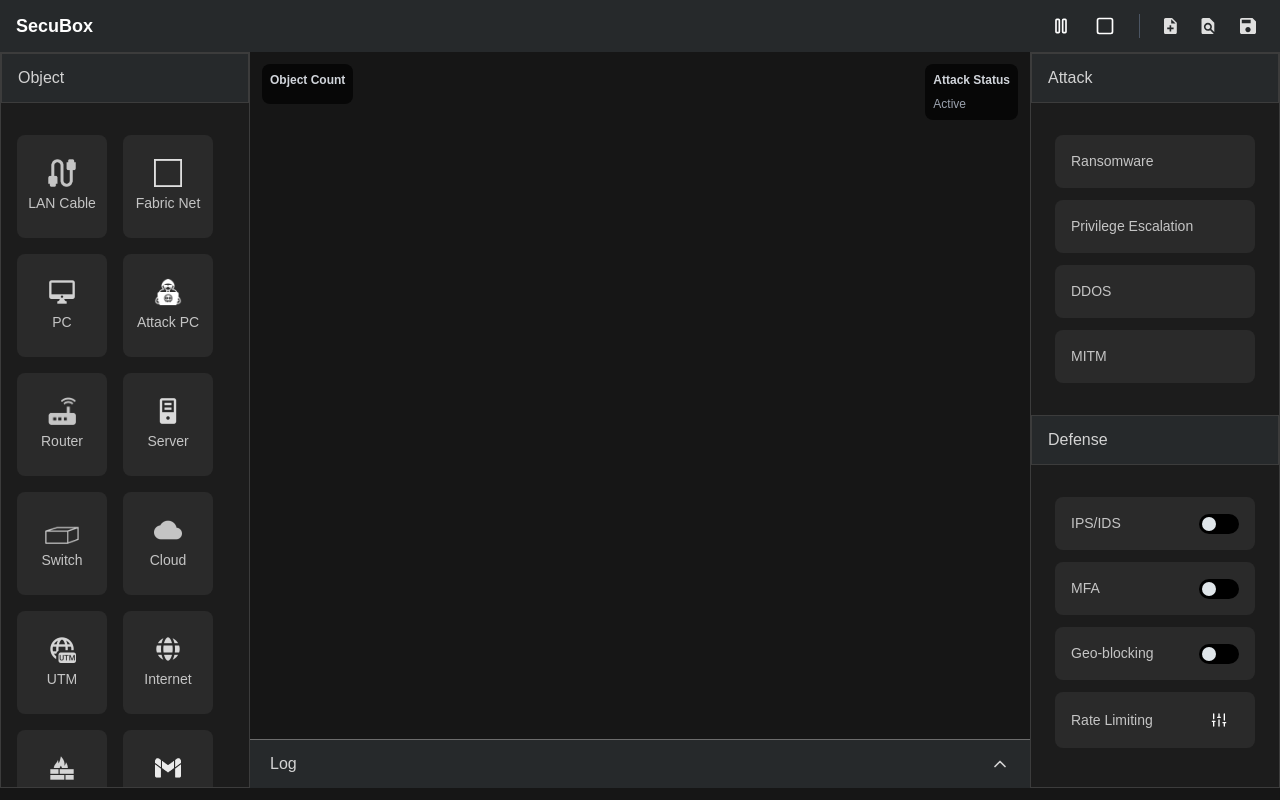
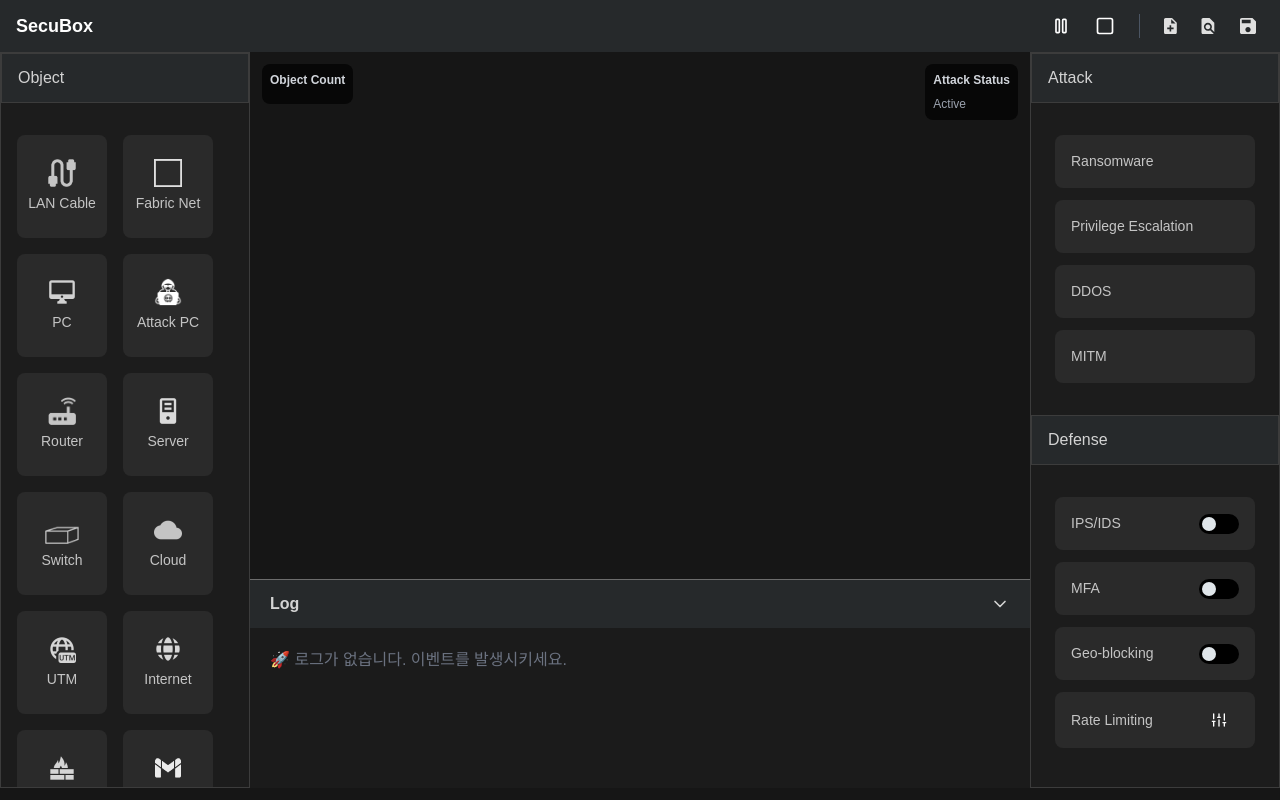
Before and after one commit to mjgwon24/secubox-front, a Next.js app: page / in a window 1280 px wide. Both pictures are taken after a click on the button 1105 px from the left and 26 px from the top of the page. Built offline with nearby package versions, Linux system fonts and the light colour scheme; a web font is replaced by a local one.

Commit message:
feat: log추가 실시간으로 처리하기

```diff
--- a/app/AttackContext.jsx
+++ b/app/AttackContext.jsx
@@ -113,7 +113,7 @@ export function AttackProvider({ children }) {
       x: 168,
       y: 168,
       width: 542,
-      height: 431,
+      height: 350,
     },
   ];
 
--- /dev/null
+++ b/app/LogContext.jsx
@@ -0,0 +1,25 @@
+"use client";
+
+import { createContext, useContext, useState } from "react";
+
+const LogContext = createContext();
+
+export default function LogProvider({ children }) {
+  const [logs, setLogs] = useState([]);
+
+  // **📌 로그 추가 함수 (전역 사용 가능)**
+  const addLog = (message) => {
+    const logMessage = `[${new Date().toLocaleTimeString()}] ${message}`;
+    console.log(logMessage);
+    setLogs((prevLogs) => [...prevLogs, logMessage]);
+  };
+
+  return (
+    <LogContext.Provider value={{ logs, setLogs, addLog }}>
+      {children}
+    </LogContext.Provider>
+  );
+}
+
+// **📌 전역적으로 사용 가능한 Hook**
+export const useLog = () => useContext(LogContext);
--- a/app/components/DraggableCable.jsx
+++ b/app/components/DraggableCable.jsx
@@ -1,8 +1,8 @@
 "use client";
 
-import {useCallback, useEffect, useRef, useState} from "react";
+import { useCallback, useEffect, useRef, useState } from "react";
 import { useAttack } from "@/app/AttackContext";
-
+import { useLog } from "../LogContext";
 export default function DraggableCable({
   id,
   initialX,
@@ -14,17 +14,32 @@ export default function DraggableCable({
   endX,
   endY,
 }) {
-  const [start, setStart] = useState({ x: startX ?? initialX ?? 0, y: startY ?? initialY ?? 0 });
-  const [end, setEnd] = useState({ x: endX ?? initialX + 100 ?? 100, y: endY ?? initialY + 100 ?? 100 });
+  const [start, setStart] = useState({
+    x: startX ?? initialX ?? 0,
+    y: startY ?? initialY ?? 0,
+  });
+  const [end, setEnd] = useState({
+    x: endX ?? initialX + 100 ?? 100,
+    y: endY ?? initialY + 100 ?? 100,
+  });
   const [startObject, setStartObject] = useState(null);
   const [endObject, setEndObject] = useState(null);
   const [activeCables, setActiveCables] = useState([]);
 
   const [isStartConnected, setIsStartConnected] = useState(false);
   const [isEndConnected, setIsEndConnected] = useState(false);
-  const { isAttacking, isPaused, isArranged, lastEndObject, setLastEndObject } = useAttack();
+  const { isAttacking, isPaused, isArranged, lastEndObject, setLastEndObject } =
+    useAttack();
+  const { addLog } = useLog();
 
-  const DDOS_ATTACK_FLOW = ["Attack PC", "Router", "Firewall", "Switch", "Server", "PC"];
+  const DDOS_ATTACK_FLOW = [
+    "Attack PC",
+    "Router",
+    "Firewall",
+    "Switch",
+    "Server",
+    "PC",
+  ];
   const DISTANCE_THRESHOLD = 30;
   const clamp = (value, min, max) => Math.min(Math.max(value, min), max);
 
@@ -36,7 +51,13 @@ export default function DraggableCable({
   // (Attack 옵션) DDOS Object 배치 후 케이블 연결 초기화
   useEffect(() => {
     if (isArranged) {
-      console.log(`[DEBUG] 0. isArranged: ${isArranged}, startX: ${startX}, startY: ${startY}, endX: ${endX}, endY: ${endY}`);
+      addLog(
+        `[DEBUG] 0. DDOS 장비 배치 완료. startX: ${startX}, startY: ${startY}, endX: ${endX}, endY: ${endY}`
+      );
+
+      console.log(
+        `[DEBUG] 0. isArranged: ${isArranged}, startX: ${startX}, startY: ${startY}, endX: ${endX}, endY: ${endY}`
+      );
       if (startX != null && startY != null) setStart({ x: startX, y: startY });
       if (endX != null && endY != null) setEnd({ x: endX, y: endY });
     }
@@ -46,7 +67,13 @@ export default function DraggableCable({
   useEffect(() => {
     // start, end 좌표 유효성 체크
     if (isNaN(start.x) || isNaN(start.y) || isNaN(end.x) || isNaN(end.y)) {
-      console.warn("[DEBUG] 1. Skipping findConnectedObject due to invalid coordinates.");
+      console.warn(
+        "[DEBUG] 1. Skipping findConnectedObject due to invalid coordinates."
+      );
+      addLog(
+        "[DEBUG] 1. Skipping findConnectedObject due to invalid coordinates."
+      );
+
       return;
     }
 
@@ -60,6 +87,7 @@ export default function DraggableCable({
           Math.abs(item.y + 20 - y) < DISTANCE_THRESHOLD
       );
       console.log(`[DEBUG] 1. Found at (${x}, ${y}): ${found?.name}`);
+      addLog(`[DEBUG] 1. Found at (${x}, ${y}): ${found?.name}`);
       return found?.name;
     };
 
@@ -69,7 +97,13 @@ export default function DraggableCable({
 
   // 2. 공격 시 케이블 순차 활성화 (일시정지/재개 포함)
   useEffect(() => {
-    console.log(`[DEBUG] 2. isAttacking: ${isAttacking}, startObject: ${startObject}, endObject: ${endObject}`);
+    console.log(
+      `[DEBUG] 2. isAttacking: ${isAttacking}, startObject: ${startObject}, endObject: ${endObject}`
+    );
+
+    addLog(
+      `[DEBUG] 2. isAttacking: ${isAttacking}, startObject: ${startObject}, endObject: ${endObject}`
+    );
 
     // 공격 중이고 startObject, endObject가 유효한 경우에만 진행
     if (isAttacking && startObject && endObject) {
@@ -79,14 +113,19 @@ export default function DraggableCable({
 
       console.log(`[DEBUG] 2. startIdx: ${startIdx}, endIdx: ${endIdx}`);
 
+      addLog(`[DEBUG] 2. startIdx: ${startIdx}, endIdx: ${endIdx}`);
       // Attack PC가 어느쪽에 있는지 체크
       const isAttackPCStart = startObject === "Attack PC";
       const isAttackPCEnd = endObject === "Attack PC";
-        const isAttackPCPresent = (isAttackPCStart && !isAttackPCEnd)  || (!isAttackPCStart && isAttackPCEnd);
+      const isAttackPCPresent =
+        (isAttackPCStart && !isAttackPCEnd) ||
+        (!isAttackPCStart && isAttackPCEnd);
 
       // 흐름 이어짐 체크 (lastEndObject와 이어지는 경우)
-        const isFlowContinuationFromStart = lastEndObject === startObject && DDOS_ATTACK_FLOW.includes(endObject);
-        const isFlowContinuationFromEnd = lastEndObject === endObject && DDOS_ATTACK_FLOW.includes(startObject);
+      const isFlowContinuationFromStart =
+        lastEndObject === startObject && DDOS_ATTACK_FLOW.includes(endObject);
+      const isFlowContinuationFromEnd =
+        lastEndObject === endObject && DDOS_ATTACK_FLOW.includes(startObject);
 
       // 흐름 방향 결정
       let flowStartIdx = startIdx;
@@ -113,11 +152,20 @@ export default function DraggableCable({
       }
 
       // 유효성 체크
-        const isValidFlow = (isAttackPCPresent || isFlowContinuationFromStart || isFlowContinuationFromEnd) &&
-            flowStartIdx !== -1 && flowEndIdx !== -1;
+      const isValidFlow =
+        (isAttackPCPresent ||
+          isFlowContinuationFromStart ||
+          isFlowContinuationFromEnd) &&
+        flowStartIdx !== -1 &&
+        flowEndIdx !== -1;
 
-        console.log(`[DEBUG] 2. isAttackPCPresent: ${isAttackPCPresent}, isFlowContinuationFromStart: ${isFlowContinuationFromStart}, isFlowContinuationFromEnd: ${isFlowContinuationFromEnd}, flowStartIdx: ${flowStartIdx}, flowEndIdx: ${flowEndIdx}, isValidFlow: ${isValidFlow}`);
+      console.log(
+        `[DEBUG] 2. isAttackPCPresent: ${isAttackPCPresent}, isFlowContinuationFromStart: ${isFlowContinuationFromStart}, isFlowContinuationFromEnd: ${isFlowContinuationFromEnd}, flowStartIdx: ${flowStartIdx}, flowEndIdx: ${flowEndIdx}, isValidFlow: ${isValidFlow}`
+      );
 
+      addLog(
+        `[DEBUG] 2. isAttackPCPresent: ${isAttackPCPresent}, isFlowContinuationFromStart: ${isFlowContinuationFromStart}, isFlowContinuationFromEnd: ${isFlowContinuationFromEnd}, flowStartIdx: ${flowStartIdx}, flowEndIdx: ${flowEndIdx}, isValidFlow: ${isValidFlow}`
+      );
       if (isValidFlow) {
         // 경로 내 LAN 케이블 탐색
         const cablesInPath = droppedItems
@@ -127,16 +175,38 @@ export default function DraggableCable({
             order: -1,
           }));
 
-          console.log(`[DEBUG] 2. cablesInPath: ${cablesInPath.map((cable) => `${cable.id}(${cable.order})`).join(", ")}`);
+        console.log(
+          `[DEBUG] 2. cablesInPath: ${cablesInPath
+            .map((cable) => `${cable.id}(${cable.order})`)
+            .join(", ")}`
+        );
+
+        addLog(
+          `[DEBUG] 2. cablesInPath: ${cablesInPath
+            .map((cable) => `${cable.id}(${cable.order})`)
+            .join(", ")}`
+        );
 
         // 경로 내 케이블에 순서 부여
         const totalSteps = Math.abs(flowEndIdx - flowStartIdx);
         const updatedCables = cablesInPath.map((cable, idx) => {
-              const step = Math.floor((totalSteps / cablesInPath.length) * idx) + Math.min(flowStartIdx, flowEndIdx);
+          const step =
+            Math.floor((totalSteps / cablesInPath.length) * idx) +
+            Math.min(flowStartIdx, flowEndIdx);
           return { ...cable, order: step };
         });
 
-          console.log(`[DEBUG] 2. updatedCables: ${updatedCables.map((cable) => `${cable.id}(${cable.order})`).join(", ")}`);
+        console.log(
+          `[DEBUG] 2. updatedCables: ${updatedCables
+            .map((cable) => `${cable.id}(${cable.order})`)
+            .join(", ")}`
+        );
+
+        addLog(
+          `[DEBUG] 2. updatedCables: ${updatedCables
+            .map((cable) => `${cable.id}(${cable.order})`)
+            .join(", ")}`
+        );
 
         // 진행 상태 초기화
         cablesInPathRef.current = updatedCables;
@@ -146,12 +216,18 @@ export default function DraggableCable({
           if (currentIndexRef.current < cablesInPathRef.current.length) {
             const cable = cablesInPathRef.current[currentIndexRef.current];
             setActiveCables((prev) => [...prev, cable.id]);
-                  console.log(`[DEBUG] 2. Activating cable ${cable.id} at step ${cable.order}`);
+            console.log(
+              `[DEBUG] 2. Activating cable ${cable.id} at step ${cable.order}`
+            );
+            addLog(
+              `[DEBUG] 2. Activating cable ${cable.id} at step ${cable.order}`
+            );
             currentIndexRef.current += 1;
 
             if (currentIndexRef.current === cablesInPathRef.current.length) {
               setLastEndObject(nextEndObject);
               console.log(`[DEBUG] 2. Flow continued to: ${nextEndObject}`);
+              addLog(`[DEBUG] 2. Flow continued to: ${nextEndObject}`);
             }
           } else {
             clearInterval(intervalRef.current);
@@ -171,6 +247,7 @@ export default function DraggableCable({
         // isPaused 변경 감지
         if (isPaused && intervalRef.current) {
           console.log("[DEBUG] Pausing cable activation");
+          addLog("[DEBUG] Pausing cable activation");
           clearInterval(intervalRef.current);
         }
 
@@ -180,11 +257,20 @@ export default function DraggableCable({
       }
     } else {
       console.log(`[DEBUG] 2. Resetting activeCables`);
+      addLog(`[DEBUG] 2. Resetting activeCables`);
       setActiveCables([]); // 공격 안 하면 리셋
       currentIndexRef.current = 0;
       if (intervalRef.current) clearInterval(intervalRef.current);
     }
-  }, [isAttacking, isPaused, startObject, endObject, droppedItems, lastEndObject, setLastEndObject]);
+  }, [
+    isAttacking,
+    isPaused,
+    startObject,
+    endObject,
+    droppedItems,
+    lastEndObject,
+    setLastEndObject,
+  ]);
 
   // 연결 상태 체크
   useEffect(() => {
@@ -206,7 +292,7 @@ export default function DraggableCable({
 
   const handleMove = useCallback((type, e) => {
     const { clientX, clientY, movementX, movementY } = e;
-    const limitedX = clamp(clientX - 250, 0, window.innerWidth - 500 );
+    const limitedX = clamp(clientX - 250, 0, window.innerWidth - 500);
     const limitedY = clamp(clientY - 75, 0, window.innerHeight - 130);
 
     setStart((prev) =>
@@ -214,7 +300,7 @@ export default function DraggableCable({
         ? { x: limitedX, y: limitedY }
         : type === "line"
         ? {
-                  x: clamp(prev.x + movementX, 0, window.innerWidth - 500 ),
+            x: clamp(prev.x + movementX, 0, window.innerWidth - 500),
             y: clamp(prev.y + movementY, 0, window.innerHeight - 130),
           }
         : prev
@@ -225,7 +311,7 @@ export default function DraggableCable({
         ? { x: limitedX, y: limitedY }
         : type === "line"
         ? {
-                  x: clamp(prev.x + movementX, 0, window.innerWidth - 500 ),
+            x: clamp(prev.x + movementX, 0, window.innerWidth - 500),
             y: clamp(prev.y + movementY, 0, window.innerHeight - 130),
           }
         : prev
@@ -259,7 +345,12 @@ export default function DraggableCable({
     <>
       <div
         className="absolute"
-            style={{ left: `${minX}px`, top: `${minY}px`, width: `${width}px`, height: `${height}px` }}
+        style={{
+          left: `${minX}px`,
+          top: `${minY}px`,
+          width: `${width}px`,
+          height: `${height}px`,
+        }}
         onDoubleClick={() => onDoubleClick(id)}
       />
 
--- a/app/components/log/LogBar.jsx
+++ b/app/components/log/LogBar.jsx
@@ -2,20 +2,30 @@
 
 import { useState, useRef, useEffect } from "react";
 import { ChevronDown, ChevronUp } from "lucide-react";
+import { useAttack } from "@/app/AttackContext";
+import { useLog } from "@/app/LogContext";
 
 export const LogBar = () => {
+  const { isAttacking } = useAttack();
   const [isOpen, setIsOpen] = useState(false);
   const [height, setHeight] = useState(20);
+  const { logs, addLog } = useLog(); // 로그 배열 가져오기
   const isDragging = useRef(false);
   const startY = useRef(0);
   const dragHandleRef = useRef(null);
+  const logContainerRef = useRef(null);
+
+  useEffect(() => {
+    if (isAttacking) {
+      setIsOpen(true);
+    }
+  }, [isAttacking, addLog]);
 
   /**
    * 로그창 리사이즈 핸들러
    */
   const handleMouseDown = (e) => {
     if (dragHandleRef.current && e.target !== dragHandleRef.current) return;
-
     e.preventDefault();
     isDragging.current = true;
     startY.current = e.clientY;
@@ -23,12 +33,9 @@ export const LogBar = () => {
 
   const handleMouseMove = (e) => {
     if (!isDragging.current) return;
-
     const screenHeight = window.innerHeight;
     const diffVh = ((startY.current - e.clientY) / screenHeight) * 100;
-
     setHeight((prevHeight) => Math.max(20, Math.min(40, prevHeight + diffVh)));
-
     startY.current = e.clientY;
   };
 
@@ -39,33 +46,57 @@ export const LogBar = () => {
   useEffect(() => {
     document.addEventListener("mousemove", handleMouseMove);
     document.addEventListener("mouseup", handleMouseUp);
-
     return () => {
       document.removeEventListener("mousemove", handleMouseMove);
       document.removeEventListener("mouseup", handleMouseUp);
     };
   }, []);
 
+  // 새로운 로그가 추가될 때 자동 스크롤
+  useEffect(() => {
+    if (logContainerRef.current) {
+      logContainerRef.current.scrollTop = logContainerRef.current.scrollHeight;
+    }
+  }, [logs]);
+
   return (
     <div className="w-full flex flex-col">
+      {/* 리사이즈 핸들 */}
       <div
         className="w-full h-2 bg-transparent mt-2 cursor-ns-resize relative z-10 top-1"
         ref={dragHandleRef}
         onMouseDown={handleMouseDown}
       />
+
+      {/* 로그 타이틀 & 열기/닫기 버튼 */}
       <div className="flex flex-row items-center justify-between border-t border-[#6C6C6C] bg-[#26292B] px-5 py-3">
-                <p className="weight-600 text-[#D3D3D3] select-none">Log</p>
-                <button onClick={() => setIsOpen(!isOpen)} className="text-[#D3D3D3] cursor-pointer">
-                    {isOpen ? <ChevronDown size={20}/> : <ChevronUp size={20}/>}
+        <p className="font-semibold text-[#D3D3D3] select-none">Log</p>
+        <button
+          onClick={() => setIsOpen(!isOpen)}
+          className="text-[#D3D3D3] cursor-pointer"
+        >
+          {isOpen ? <ChevronDown size={20} /> : <ChevronUp size={20} />}
         </button>
       </div>
 
+      {/* 로그 리스트 출력 */}
       {isOpen && (
         <div
+          ref={logContainerRef} // 자동 스크롤을 위한 ref
           className="bg-[#1B1B1B] px-5 pt-5 pb-10 overflow-y-auto custom-scrollbar pr-8 min-h-[20vh] max-h-[40vh]"
           style={{ height: `${height}vh` }}
         >
-                    <p className="text-[#D3D3D3]">로그 내용 표시<br/>로그 내용 표시<br/>...</p>
+          {logs.length === 0 ? (
+            <p className="text-gray-500">
+              🚀 로그가 없습니다. 이벤트를 발생시키세요.
+            </p>
+          ) : (
+            logs.map((log, index) => (
+              <p key={index} className="text-[#D3D3D3] text-sm">
+                {log} {/* 단순히 string 출력 */}
+              </p>
+            ))
+          )}
         </div>
       )}
     </div>
--- a/app/layout.jsx
+++ b/app/layout.jsx
@@ -6,6 +6,7 @@ import { LogBar } from "@/app/components/log/LogBar";
 import { DndContext } from "@/app/dndContext";
 import { ModalProvider } from "@/app/ModalContext";
 import { AttackProvider } from "@/app/AttackContext";
+import LogContext from "./LogContext";
 
 export const metadata = {
   title: "Create Next App",
@@ -17,6 +18,7 @@ export default function RootLayout({ children }) {
     <html lang="en">
       <body>
         <AttackProvider>
+          <LogContext>
             <ModalProvider>
               <DndContext>
                 <div className="flex flex-col w-screen h-full min-h-screen">
@@ -32,6 +34,7 @@ export default function RootLayout({ children }) {
                 </div>
               </DndContext>
             </ModalProvider>
+          </LogContext>
         </AttackProvider>
       </body>
     </html>
```
Lines whose indentation alone changed are shown as unchanged.
